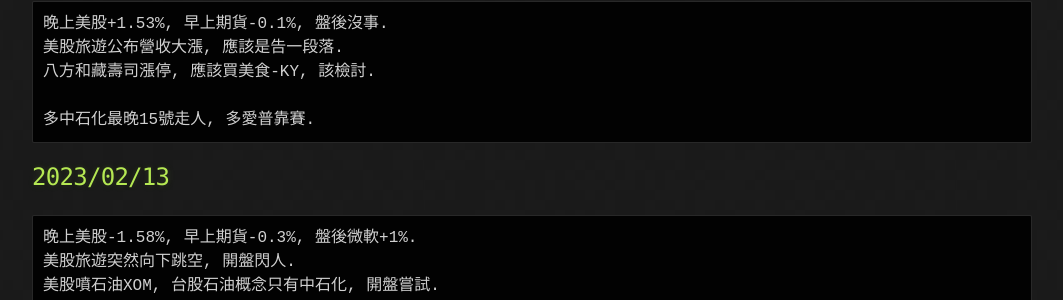
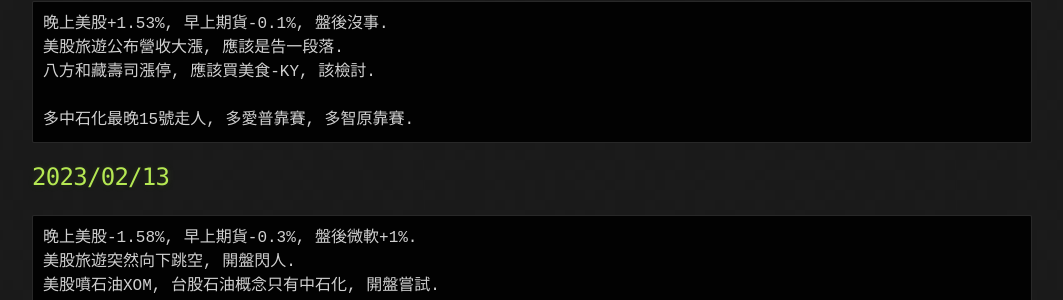
Before and after one commit to lepg5487/Stock_God, a Jekyll site: the page built from index.md, in a window 1280 px wide and 900 px high, scrolled down 428 px. Shown: the part 245-545 px from the top of the window, without its empty margins (108-1171 px from the left). Built offline with Jekyll 4.4.1, drawn with Linux system fonts in a browser that asks for light colours; our own code applies the rules of GitHub Pages for plain Markdown files.

Commit message:
Update index.md

````diff
--- a/index.md
+++ b/index.md
@@ -26,7 +26,7 @@
 美股旅遊公布營收大漲, 應該是告一段落.
 八方和藏壽司漲停, 應該買美食-KY, 該檢討.
 
-多中石化最晚15號走人, 多愛普靠賽.
+多中石化最晚15號走人, 多愛普靠賽, 多智原靠賽.
 ```
 
 ## 2023/02/13
````
